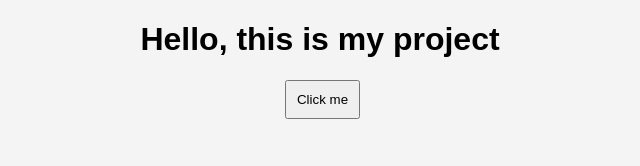
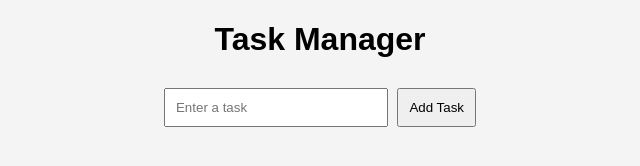
Before and after one commit to beatrizmaslikova-ctrl/git, a plain HTML site: page index.html in a window 1280 px wide. Shown: the whole page, without its empty margins (320-960 px from the left). Drawn offline with Linux system fonts and the light colour scheme.

Commit message:
create html

```diff
--- a/index.html
+++ b/index.html
@@ -1,14 +1,20 @@
 <!DOCTYPE html>
 <html>
 <head>
-    <title>My Project</title>
+    <title>Task Manager</title>
     <link rel="stylesheet" href="style.css">
 </head>
 <body>
 
-<h1>Hello, this is my project</h1>
-<button onclick="showMessage()">Click me</button>
+    <h1>Task Manager</h1>
 
-<script src="script.js"></script>
+    <div class="container">
+        <input type="text" id="taskInput" placeholder="Enter a task">
+        <button onclick="addTask()">Add Task</button>
+
+        <ul id="taskList"></ul>
+    </div>
+
+    <script src="script.js"></script>
 </body>
 </html>
```
